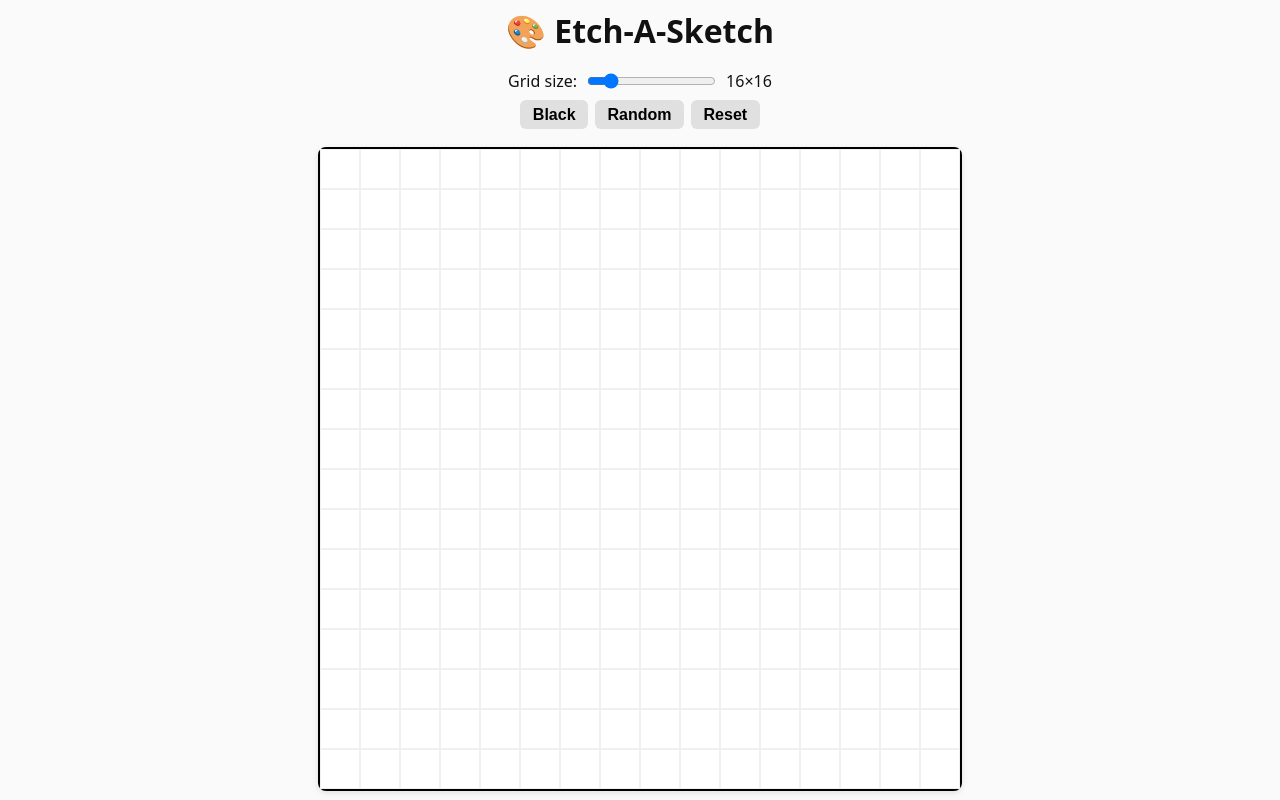
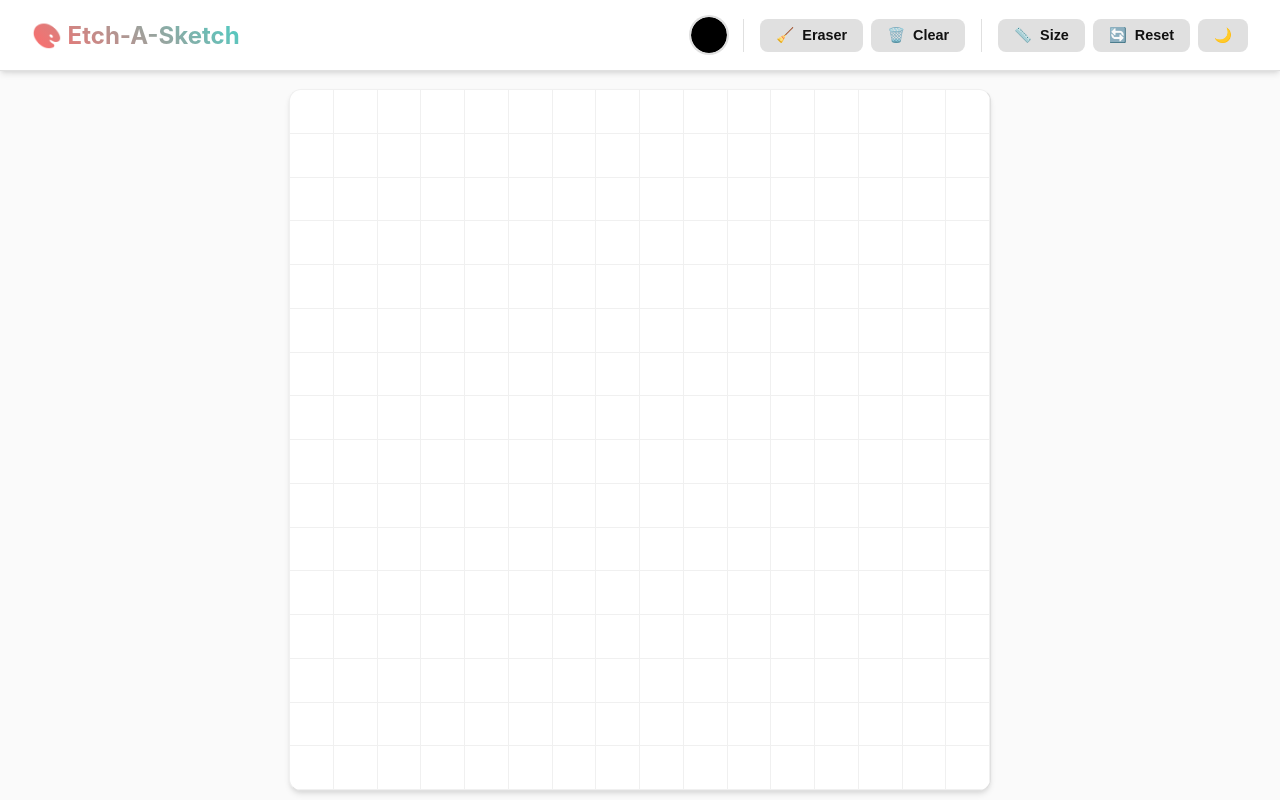
Before and after one commit to JoshuaLomond/etch-a-sketch, a React (Vite) app: page / in a window 1280 px wide. Built offline with nearby package versions, Linux system fonts and the light colour scheme.

Commit message:
feat: implement theming, color picker, eraser, clear, and touch support with a redesigned toolbar and grid initialization.

```diff
--- a/src/App.css
+++ b/src/App.css
@@ -1,120 +1,252 @@
+:root {
+  /* Light Mode (Default) */
+  --bg-color: #fafafa;
+  --text-color: #111;
+  --grid-bg: #ffffff;
+  --grid-line: #f0f0f0;
+  --toolbar-bg: rgba(255, 255, 255, 0.9);
+  --toolbar-border: #e0e0e0;
+  --button-bg: #e0e0e0;
+  --button-hover: #ccc;
+  --button-active: #bbb;
+  --shadow: 0 4px 6px -1px rgba(0, 0, 0, 0.1), 0 2px 4px -1px rgba(0, 0, 0, 0.06);
+}
+
+[data-theme="dark"] {
+  /* Dark Mode */
+  --bg-color: #1a1a1a;
+  --text-color: #f0f0f0;
+  --grid-bg: #2a2a2a;
+  --grid-line: #444444;
+  --toolbar-bg: rgba(30, 30, 30, 0.9);
+  --toolbar-border: #444;
+  --button-bg: #333;
+  --button-hover: #444;
+  --button-active: #555;
+  --shadow: 0 4px 6px -1px rgba(0, 0, 0, 0.5), 0 2px 4px -1px rgba(0, 0, 0, 0.3);
+}
+
 html,
 body {
   margin: 0;
   padding: 0;
   height: 100%;
-  overflow: hidden; /* Prevent scrollbars */
-  font-family: system-ui, sans-serif;
-  background: #fafafa;
-  color: #111;
+  overflow: hidden;
+  font-family: 'Inter', system-ui, sans-serif;
+  background: var(--bg-color);
+  color: var(--text-color);
+  transition: background-color 0.3s, color 0.3s;
 }
 
-/* Root app container */
 .app {
   display: flex;
   flex-direction: column;
   align-items: center;
-  justify-content: space-evenly;
   height: 100vh;
   width: 100vw;
+  padding-top: 80px;
+  /* Space for fixed toolbar */
   box-sizing: border-box;
+}
+
+/* Fixed Toolbar */
+.toolbar {
+  position: fixed;
+  top: 0;
+  left: 0;
+  right: 0;
+  height: 70px;
+  background-color: var(--toolbar-bg);
+  backdrop-filter: blur(10px);
+  border-bottom: 1px solid var(--toolbar-border);
+  display: flex;
+  align-items: center;
+  justify-content: space-between;
+  padding: 0 2rem;
+  z-index: 100;
+  box-shadow: var(--shadow);
+  transition: background-color 0.3s, border-color 0.3s;
+}
+
+.toolbar h1 {
+  font-size: 1.5rem;
+  margin: 0;
+  font-weight: 700;
+  background: linear-gradient(45deg, #ff6b6b, #4ecdc4);
+  -webkit-background-clip: text;
+  -webkit-text-fill-color: transparent;
+}
+
+.controls {
+  display: flex;
+  gap: 1rem;
+  align-items: center;
+}
+
+.control-group {
+  display: flex;
   gap: 0.5rem;
+  align-items: center;
+  padding-left: 1rem;
+  border-left: 1px solid var(--toolbar-border);
+}
+
+.control-group:first-child {
+  border-left: none;
+  padding-left: 0;
+}
+
+button {
+  padding: 0.5rem 1rem;
+  border: none;
+  border-radius: 8px;
+  cursor: pointer;
+  font-weight: 600;
+  background-color: var(--button-bg);
+  color: var(--text-color);
+  transition: all 0.2s;
+  display: flex;
+  align-items: center;
+  gap: 0.5rem;
+  font-size: 0.9rem;
+}
+
+button:hover {
+  background-color: var(--button-hover);
+  transform: translateY(-1px);
+}
+
+button:active {
+  background-color: var(--button-active);
+  transform: translateY(0);
+}
+
+button.active {
+  background-color: #4ecdc4;
+  color: #fff;
+}
+
+input[type="color"] {
+  -webkit-appearance: none;
+  border: none;
+  width: 36px;
+  height: 36px;
+  border-radius: 50%;
+  padding: 0;
+  overflow: hidden;
+  cursor: pointer;
+  background: none;
+  box-shadow: 0 0 0 2px var(--toolbar-border);
+}
+
+input[type="color"]::-webkit-color-swatch-wrapper {
+  padding: 0;
+}
+
+input[type="color"]::-webkit-color-swatch {
+  border: none;
+  border-radius: 50%;
+}
+
+/* Grid Container */
+.grid-container {
+  flex: 1;
+  display: flex;
+  align-items: center;
+  justify-content: center;
+  width: 100%;
+  padding: 1rem;
+  box-sizing: border-box;
   overflow: hidden;
 }
 
-/* Title */
-h1 {
-  font-size: clamp(1rem, 4vw, 2rem);
-  text-align: center;
-  margin: 0;
-}
-
-/* Controls section */
-.controls {
-  display: flex;
-  flex-direction: column;
-  align-items: center;
-  gap: 0.5rem;
-  flex-shrink: 0;
-}
-
-label {
-  display: flex;
-  align-items: center;
-  gap: 0.5rem;
-  flex-wrap: wrap;
-  font-size: clamp(0.8rem, 2vw, 1rem);
-}
-
-.buttons {
-  display: flex;
-  gap: 0.4rem;
-  flex-wrap: wrap;
-  justify-content: center;
-}
-
-button {
-  padding: 0.35rem 0.8rem;
-  border: none;
-  border-radius: 6px;
-  cursor: pointer;
-  font-weight: 600;
-  background-color: #e0e0e0;
-  transition: background-color 0.2s, transform 0.1s;
-  font-size: clamp(0.8rem, 2vw, 1rem);
-}
-
-button:hover {
-  background-color: #ccc;
-  transform: translateY(-1px);
-}
-
-/* Responsive grid sizing: always fits */
 .grid {
   display: grid;
   aspect-ratio: 1 / 1;
-  width: min(90vw, 80vh);
-  border: 2px solid #000;
-  background-color: #fff;
-  user-select: none;
+  /* Fit within available space, leaving some margin */
+  width: min(90vw, calc(100vh - 100px));
+  height: min(90vw, calc(100vh - 100px));
+  background-color: var(--grid-bg);
+  box-shadow: var(--shadow);
+  border-radius: 12px;
+  overflow: hidden;
   touch-action: none;
-  box-shadow: 0 2px 6px rgba(0, 0, 0, 0.1);
-  border-radius: 8px;
+  /* Critical for custom touch handling */
+  border: 1px solid var(--toolbar-border);
 }
 
-/* Grid cells */
 .cell {
-  border: 1px solid #f0f0f0;
-  transition: background-color 0.05s;
+  width: 100%;
+  height: 100%;
+  border: 1px solid var(--grid-line);
+  box-sizing: border-box;
+  /* Prevent border doubling visual glitch */
+  border-top: none;
+  border-left: none;
 }
 
-/* Hide or shrink elements on very small screens */
-@media (max-height: 700px) {
-  h1 {
-    display: none; /* Hide title to free up space */
+/* Add top/left borders to grid container to complete the grid */
+.grid {
+  border-top: 1px solid var(--grid-line);
+  border-left: 1px solid var(--grid-line);
+}
+
+/* Popover for Grid Size */
+.popover {
+  position: absolute;
+  top: 80px;
+  right: 2rem;
+  background: var(--toolbar-bg);
+  padding: 1rem;
+  border-radius: 12px;
+  box-shadow: var(--shadow);
+  border: 1px solid var(--toolbar-border);
+  display: flex;
+  flex-direction: column;
+  gap: 0.5rem;
+  z-index: 90;
+  backdrop-filter: blur(10px);
+}
+
+.popover label {
+  display: flex;
+  flex-direction: column;
+  gap: 0.5rem;
+  font-size: 0.9rem;
+  font-weight: 600;
+}
+
+/* Mobile Responsive */
+@media (max-width: 768px) {
+  .toolbar {
+    padding: 0 1rem;
+    height: 60px;
+  }
+
+  .app {
+    padding-top: 60px;
+  }
+
+  .toolbar h1 {
+    display: none;
+    /* Hide title on mobile to save space */
   }
 
   .controls {
+    width: 100%;
+    justify-content: space-between;
+    gap: 0.5rem;
+  }
+
+  .control-group {
+    padding-left: 0.5rem;
     gap: 0.25rem;
   }
 
-  button {
-    padding: 0.3rem 0.6rem;
+  button span {
+    display: none;
+    /* Hide text on mobile, show only icons if possible */
   }
 
-  label {
-    font-size: 0.8rem;
-  }
+  /* Show text for specific buttons if needed, or rely on icons */
 }
-@media (max-height: 400px) {
-  .app {
-    flex-direction: row;
-  }
-}
-
-@media (max-width: 400px) {
-  .buttons {
-    flex-direction: column;
-    gap: 0.3rem;
-  }
-}
--- a/src/App.jsx
+++ b/src/App.jsx
@@ -1,21 +1,91 @@
-import { useState } from "react";
+import { useState, useEffect } from "react";
 import "./App.css";
 import Grid from "./components/Grid";
 
 export default function App() {
   const [gridSize, setGridSize] = useState(16);
-  const [colorMode, setColorMode] = useState("black");
+  const [selectedColor, setSelectedColor] = useState("#000000");
+  const [isEraser, setIsEraser] = useState(false);
+  const [theme, setTheme] = useState("light");
   const [resetTrigger, setResetTrigger] = useState(0);
+  const [showSizePopover, setShowSizePopover] = useState(false);
 
-  const handleReset = () => setResetTrigger((prev) => prev + 1);
+  // Apply theme to document
+  useEffect(() => {
+    document.documentElement.setAttribute("data-theme", theme);
+  }, [theme]);
+
+  const handleReset = () => {
+    setGridSize(16);
+    setSelectedColor("#000000");
+    setIsEraser(false);
+    setResetTrigger((prev) => prev + 1);
+  };
+
+  const handleClear = () => {
+    setResetTrigger((prev) => prev + 1);
+  };
+
+  const toggleTheme = () => {
+    setTheme((prev) => (prev === "light" ? "dark" : "light"));
+  };
 
   return (
     <div className="app">
+      <div className="toolbar">
         <h1>🎨 Etch-A-Sketch</h1>
 
         <div className="controls">
+          {/* Color Picker */}
+          <div className="control-group">
+            <input
+              type="color"
+              value={selectedColor}
+              onChange={(e) => {
+                setSelectedColor(e.target.value);
+                setIsEraser(false);
+              }}
+              title="Choose Color"
+            />
+          </div>
+
+          {/* Tools */}
+          <div className="control-group">
+            <button
+              className={isEraser ? "active" : ""}
+              onClick={() => setIsEraser(!isEraser)}
+              title="Eraser"
+            >
+              🧹 <span>Eraser</span>
+            </button>
+            <button onClick={handleClear} title="Clear Grid">
+              🗑️ <span>Clear</span>
+            </button>
+          </div>
+
+          {/* Settings */}
+          <div className="control-group">
+            <button
+              onClick={() => setShowSizePopover(!showSizePopover)}
+              className={showSizePopover ? "active" : ""}
+              title="Grid Size"
+            >
+              📏 <span>Size</span>
+            </button>
+            <button onClick={handleReset} title="Reset All">
+              🔄 <span>Reset</span>
+            </button>
+            <button onClick={toggleTheme} title="Toggle Theme">
+              {theme === "light" ? "🌙" : "☀️"}
+            </button>
+          </div>
+        </div>
+
+        {/* Grid Size Popover */}
+        {showSizePopover && (
+          <div className="popover">
             <label>
-          Grid size:
+              Grid Size: {gridSize}×{gridSize}
               <input
                 type="range"
                 min="8"
@@ -23,23 +93,20 @@ export default function App() {
                 value={gridSize}
                 onChange={(e) => setGridSize(Number(e.target.value))}
               />
-          <span>
-            {gridSize}×{gridSize}
-          </span>
             </label>
-
-        <div className="buttons">
-          <button onClick={() => setColorMode("black")}>Black</button>
-          <button onClick={() => setColorMode("random")}>Random</button>
-          <button onClick={handleReset}>Reset</button>
           </div>
+        )}
       </div>
 
+      <div className="grid-container">
         <Grid
           gridSize={gridSize}
-        colorMode={colorMode}
+          selectedColor={selectedColor}
+          isEraser={isEraser}
           resetTrigger={resetTrigger}
+          theme={theme}
         />
+      </div>
     </div>
   );
 }
--- a/src/components/Grid.jsx
+++ b/src/components/Grid.jsx
@@ -1,35 +1,68 @@
-import { useEffect, useState } from "react";
+import { useEffect, useState, useRef } from "react";
 
-export default function Grid({ gridSize, colorMode, resetTrigger }) {
+export default function Grid({
+  gridSize,
+  selectedColor,
+  isEraser,
+  resetTrigger,
+  theme,
+}) {
   const [cells, setCells] = useState([]);
   const [isDrawing, setIsDrawing] = useState(false);
+  const gridRef = useRef(null);
 
+  // Initialize grid
   useEffect(() => {
-    const newCells = Array(gridSize * gridSize).fill("#ffffff");
+    // Use CSS variable for default background or hardcode based on theme if needed,
+    // but here we initialize with 'transparent' so the grid background shows through.
+    // Or we can initialize with a specific color.
+    // Let's use 'transparent' to allow easy erasing (restoring to grid bg).
+    const newCells = Array(gridSize * gridSize).fill("transparent");
     setCells(newCells);
   }, [gridSize, resetTrigger]);
-
-  const getRandomColor = () => `hsl(${Math.random() * 360}, 100%, 50%)`;
 
   const handleDraw = (index) => {
     setCells((prev) => {
       const newCells = [...prev];
-      newCells[index] = colorMode === "random" ? getRandomColor() : "#000000";
+      // If eraser, set to transparent (shows grid background)
+      // If drawing, set to selectedColor
+      newCells[index] = isEraser ? "transparent" : selectedColor;
       return newCells;
     });
   };
 
+  // Touch handling for mobile
+  const handleTouchMove = (e) => {
+    e.preventDefault(); // Prevent scrolling while drawing
+    if (!isDrawing) return;
+
+    const touch = e.touches[0];
+    const target = document.elementFromPoint(touch.clientX, touch.clientY);
+
+    if (target && target.dataset.index) {
+      handleDraw(Number(target.dataset.index));
+    }
+  };
+
   return (
     <div
+      ref={gridRef}
       className="grid"
-      style={{ gridTemplateColumns: `repeat(${gridSize}, 1fr)` }}
+      style={{
+        gridTemplateColumns: `repeat(${gridSize}, 1fr)`,
+        // We don't need to set bg color here as it's handled by CSS class .grid
+      }}
       onMouseDown={() => setIsDrawing(true)}
       onMouseUp={() => setIsDrawing(false)}
       onMouseLeave={() => setIsDrawing(false)}
+      onTouchStart={() => setIsDrawing(true)}
+      onTouchEnd={() => setIsDrawing(false)}
+      onTouchMove={handleTouchMove}
     >
       {cells.map((color, i) => (
         <div
           key={i}
+          data-index={i} // data attribute for touch detection
           className="cell"
           style={{ backgroundColor: color }}
           onMouseDown={() => handleDraw(i)}
```
Lines whose indentation alone changed are shown as unchanged.
